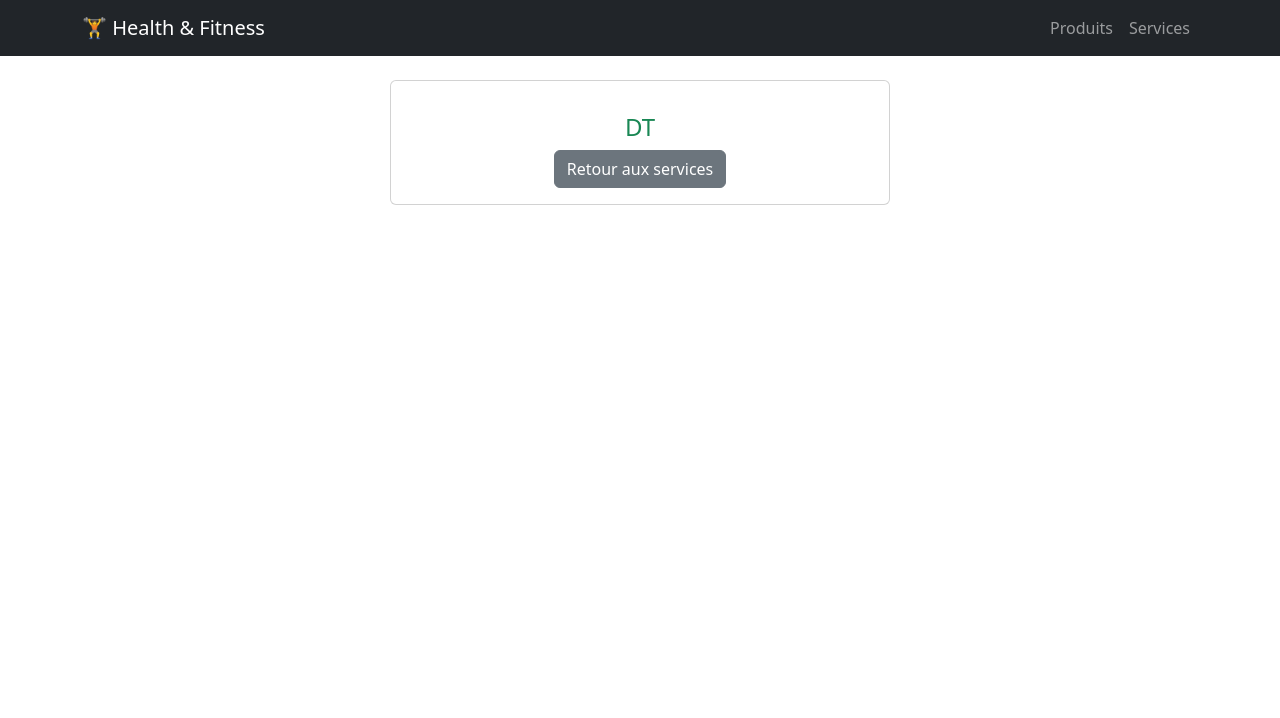
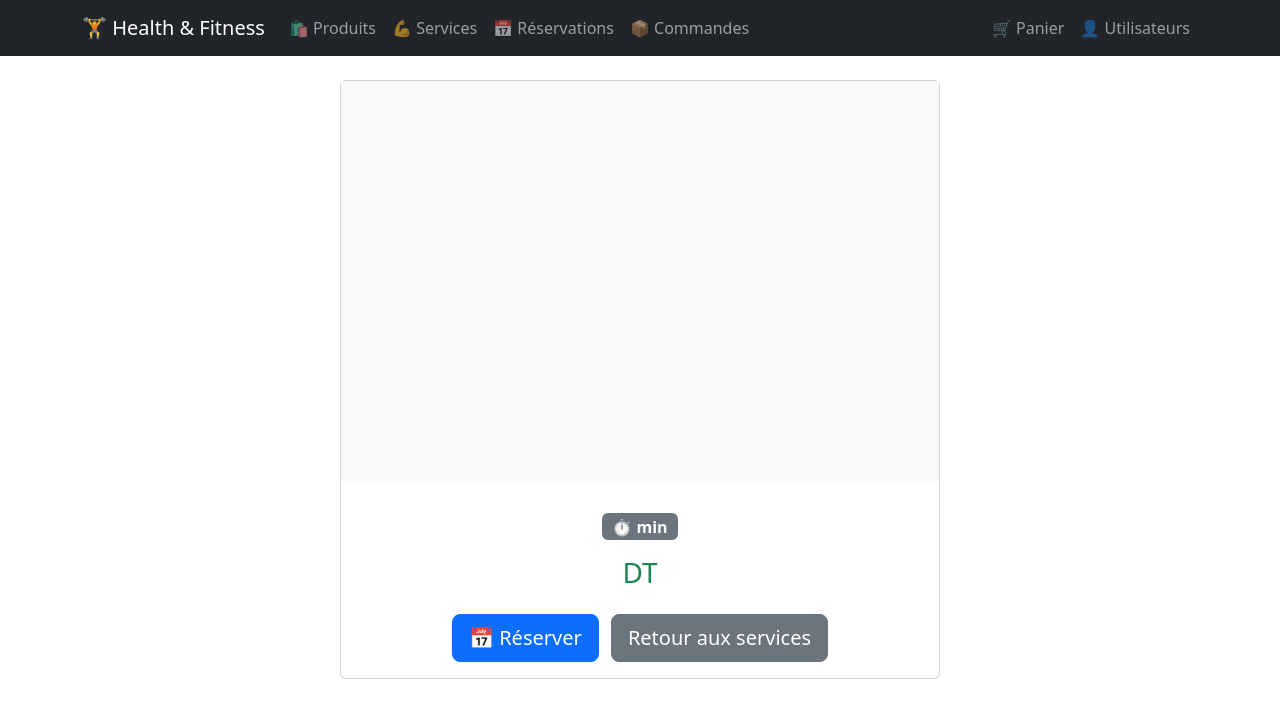
Before and after one commit to Alastor-radio-demon/health-and-fitness, a Symfony app: template templates/service/show.html.twig in a window 1280 px wide. Shown: the top 718 px of the page. Run offline with Twig, Linux system fonts and the light colour scheme; the template is opened without the code that fills it, so the values that code supplies are empty; some libraries are stand-ins or nearby versions.

Commit message:
Update product and service images to external URLs; enhance layout in templates

```diff
--- a/templates/base.html.twig
+++ b/templates/base.html.twig
@@ -9,9 +9,32 @@
 <nav class="navbar navbar-expand-lg navbar-dark bg-dark">
     <div class="container">
         <a class="navbar-brand" href="{{ path('app_home') }}">🏋️ Health & Fitness</a>
-        <div class="navbar-nav">
-            <a class="nav-link" href="{{ path('app_products') }}">Produits</a>
-            <a class="nav-link" href="{{ path('app_services') }}">Services</a>
+        <button class="navbar-toggler" type="button" data-bs-toggle="collapse" data-bs-target="#navbarNav" aria-controls="navbarNav" aria-expanded="false" aria-label="Toggle navigation">
+            <span class="navbar-toggler-icon"></span>
+        </button>
+        <div class="collapse navbar-collapse" id="navbarNav">
+            <ul class="navbar-nav me-auto">
+                <li class="nav-item">
+                    <a class="nav-link" href="{{ path('app_products') }}">🛍️ Produits</a>
+                </li>
+                <li class="nav-item">
+                    <a class="nav-link" href="{{ path('app_services') }}">💪 Services</a>
+                </li>
+                <li class="nav-item">
+                    <a class="nav-link" href="{{ path('app_reservations') }}">📅 Réservations</a>
+                </li>
+                <li class="nav-item">
+                    <a class="nav-link" href="{{ path('app_orders') }}">📦 Commandes</a>
+                </li>
+            </ul>
+            <ul class="navbar-nav">
+                <li class="nav-item">
+                    <a class="nav-link" href="{{ path('app_cart') }}">🛒 Panier</a>
+                </li>
+                <li class="nav-item">
+                    <a class="nav-link" href="{{ path('app_users') }}">👤 Utilisateurs</a>
+                </li>
+            </ul>
         </div>
     </div>
 </nav>
@@ -19,5 +42,7 @@
 <main class="container mt-4">
     {% block body %}{% endblock %}
 </main>
+
+<script src="https://cdn.jsdelivr.net/npm/bootstrap@5.3.0/dist/js/bootstrap.bundle.min.js"></script>
 </body>
 </html>
--- a/templates/product/index.html.twig
+++ b/templates/product/index.html.twig
@@ -10,6 +10,9 @@
         {% for product in products %}
         <div class="col-md-4 mb-4">
             <div class="card h-100">
+                <div class="bg-light d-flex align-items-center justify-content-center" style="height: 250px;">
+                    <img src="{{ product.image }}" class="img-fluid" alt="{{ product.name }}" style="max-height: 230px; object-fit: contain;">
+                </div>
                 <div class="card-body">
                     <h5 class="card-title">{{ product.name }}</h5>
                     <p class="card-text">{{ product.description }}</p>
--- a/templates/service/show.html.twig
+++ b/templates/service/show.html.twig
@@ -4,12 +4,20 @@
 
 {% block body %}
 <div class="container">
-    <div class="card mx-auto" style="max-width: 500px;">
+    <div class="card mx-auto" style="max-width: 600px;">
+        <div class="bg-light d-flex align-items-center justify-content-center" style="height: 400px;">
+            <img src="{{ service.image }}" class="img-fluid" alt="{{ service.title }}" style="max-height: 380px; object-fit: contain;">
+        </div>
         <div class="card-body text-center">
             <h2>{{ service.title }}</h2>
-            <p>{{ service.description }}</p>
-            <p class="h4 text-success">{{ service.price }} DT</p>
-            <a href="{{ path('app_services') }}" class="btn btn-secondary">Retour aux services</a>
+            <p class="lead">{{ service.description }}</p>
+            <div class="mb-3">
+                <span class="badge bg-secondary fs-6">⏱️ {{ service.duration }} min</span>
+                <span class="badge bg-info fs-6">{{ service.type }}</span>
+            </div>
+            <p class="h3 text-success mb-4">{{ service.price }} DT</p>
+            <a href="{{ path('app_reservations') }}" class="btn btn-primary btn-lg me-2">📅 Réserver</a>
+            <a href="{{ path('app_services') }}" class="btn btn-secondary btn-lg">Retour aux services</a>
         </div>
     </div>
 </div>
```
Also changed, not shown: src/Controller/ProductController.php (+8 -8 lines), src/Controller/ServiceController.php (+6 -6 lines), templates/product/show.html.twig (+8 -4 lines), templates/service/index.html.twig (+8 -1 lines).
